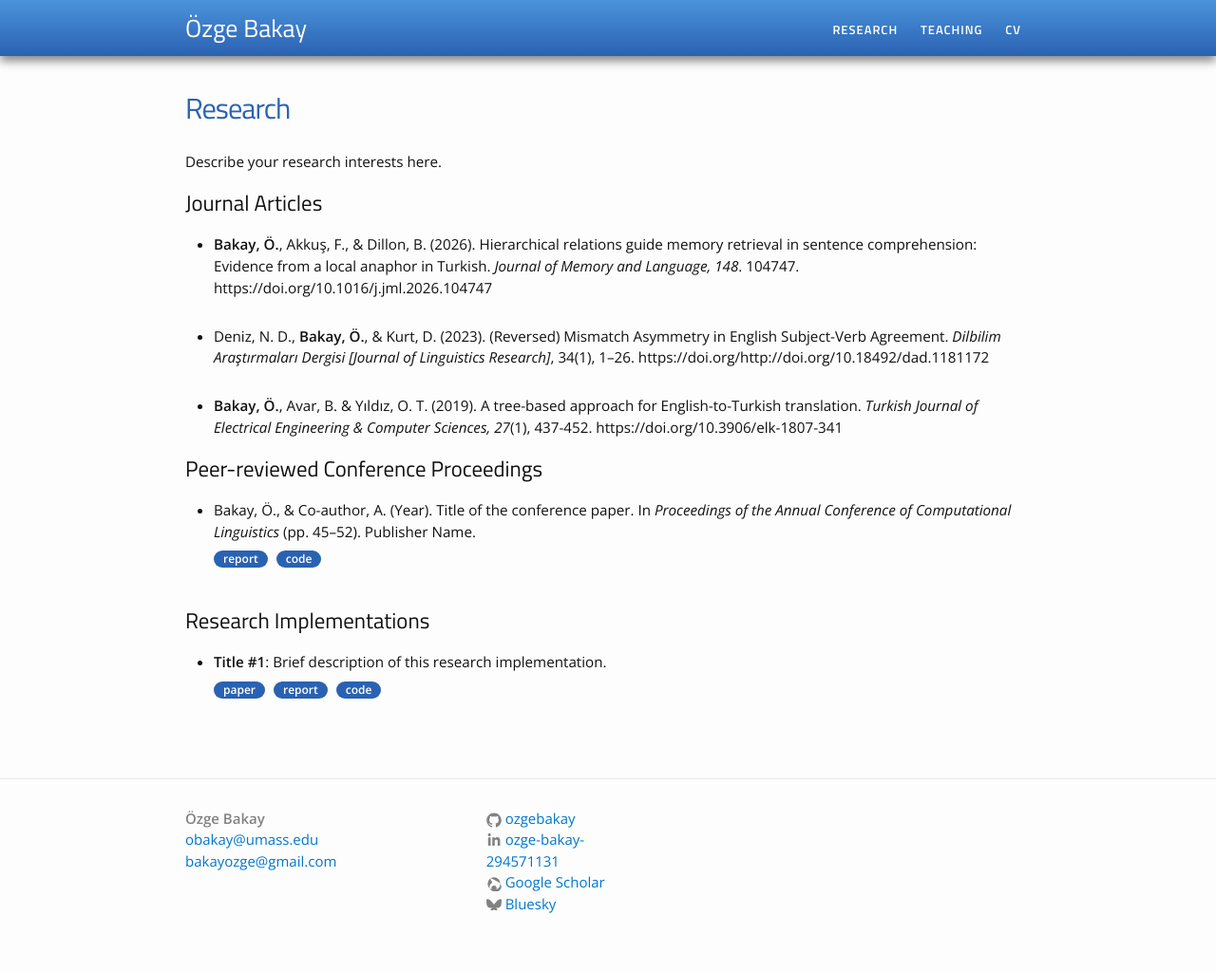
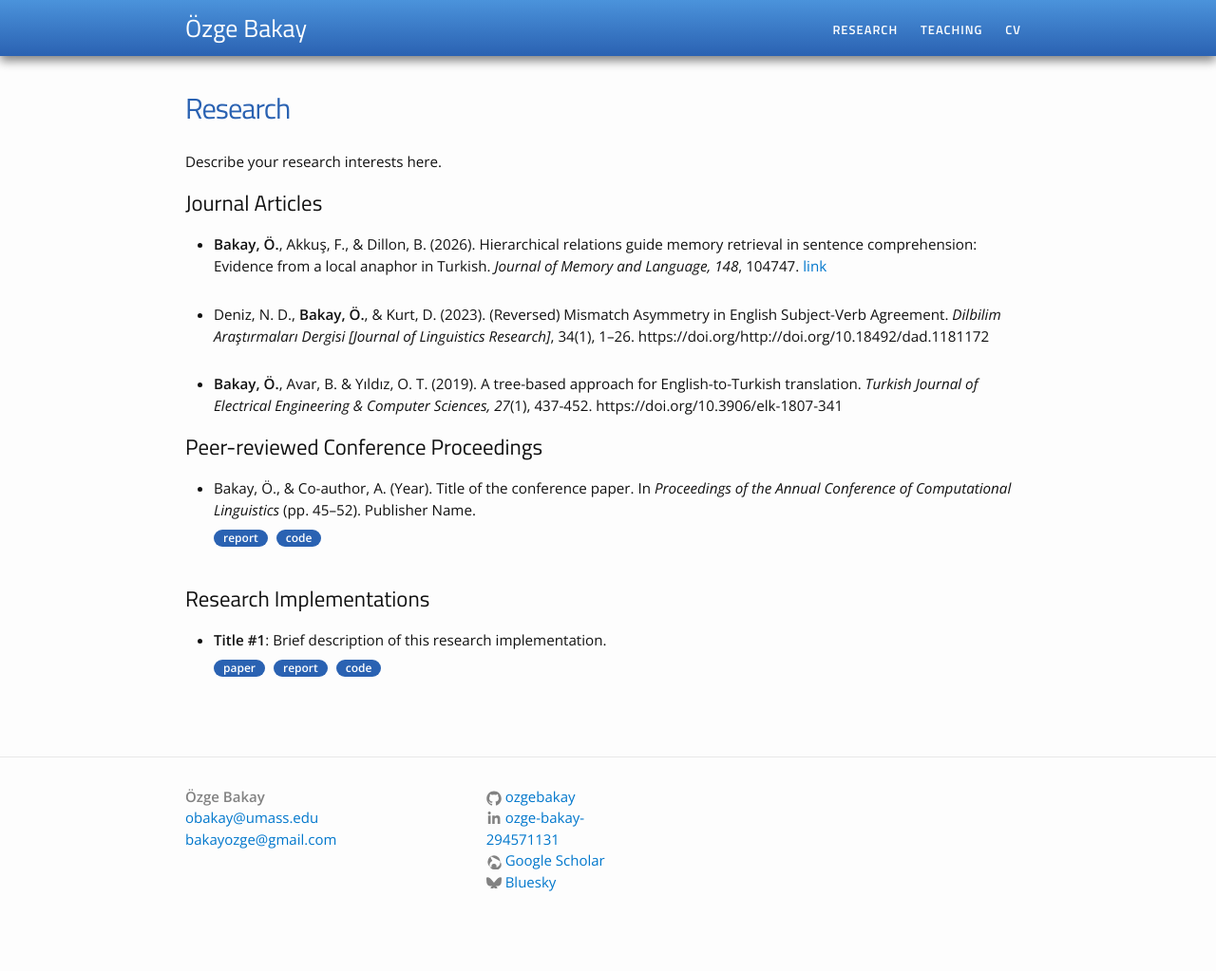
Before and after one commit to ozgebakay/ozgebakay.github.io, a Jekyll site: the page built from research.md, in a window 1280 px wide. Shown: the whole page at 95% size. Built offline with Jekyll 4.4.1, drawn with Linux system fonts in a browser that asks for light colours; after the commit the page ends 1000 px from its top, so only the background shows below that.

Commit message:
Update research.md

```diff
--- a/research.md
+++ b/research.md
@@ -9,7 +9,7 @@ Describe your research interests here.
 <h2>Journal Articles</h2>
 <ul>
 	<li>
-		<b>Bakay, Ö.</b>, Akkuş, F., & Dillon, B. (2026). Hierarchical relations guide memory retrieval in sentence comprehension: Evidence from a local anaphor in Turkish. <i>Journal of Memory and Language, 148</i>. 104747. <href>https://doi.org/10.1016/j.jml.2026.104747</href>
+		<b>Bakay, Ö.</b>, Akkuş, F., &amp; Dillon, B. (2026). Hierarchical relations guide memory retrieval in sentence comprehension: Evidence from a local anaphor in Turkish. <i>Journal of Memory and Language, 148</i>, 104747. <a href="https://doi.org/10.1016/j.jml.2026.104747">link</a>
 		<div class="button-container" style="margin-top: 5px;">
 		</div>
 	</li>
```
